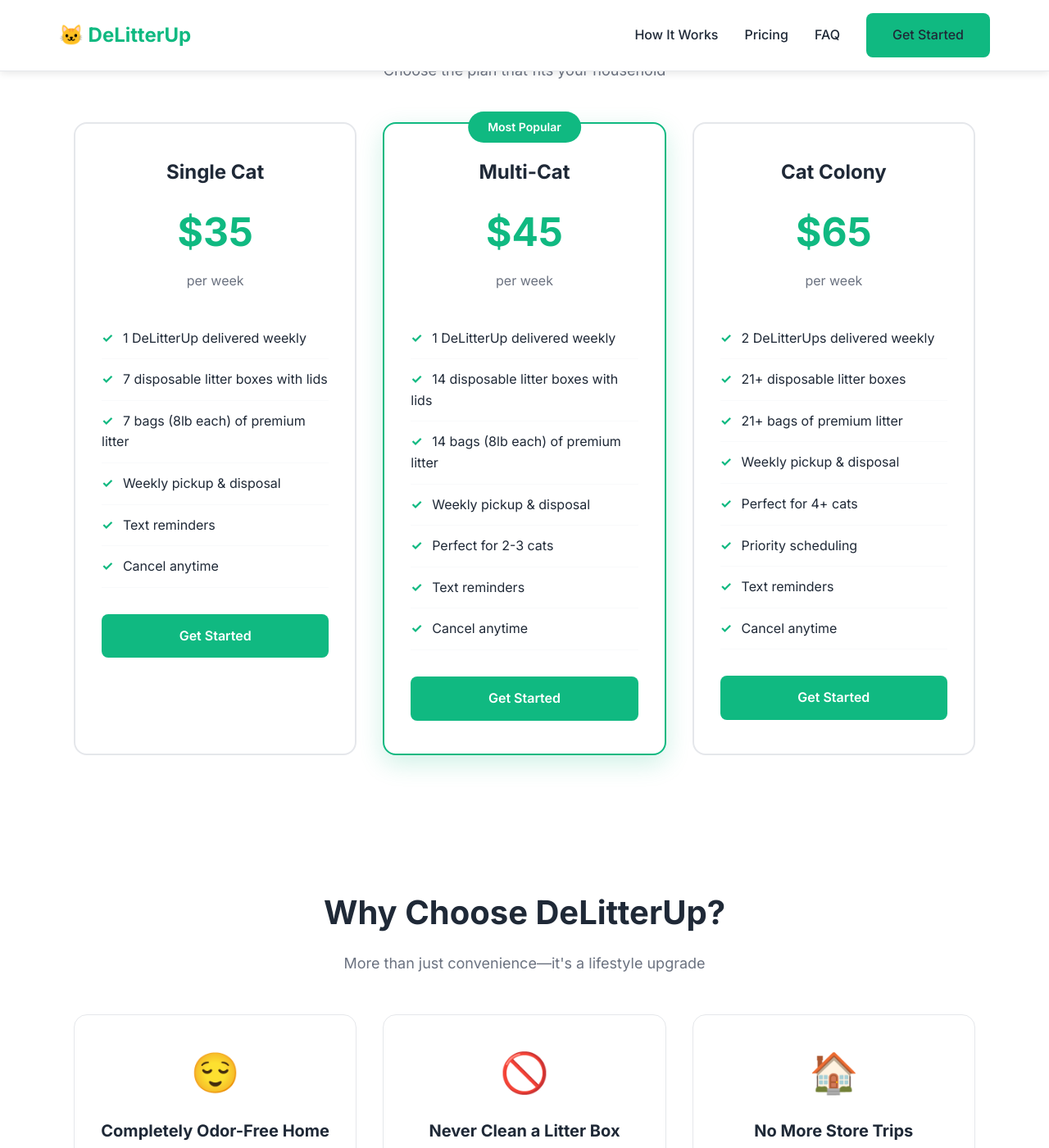
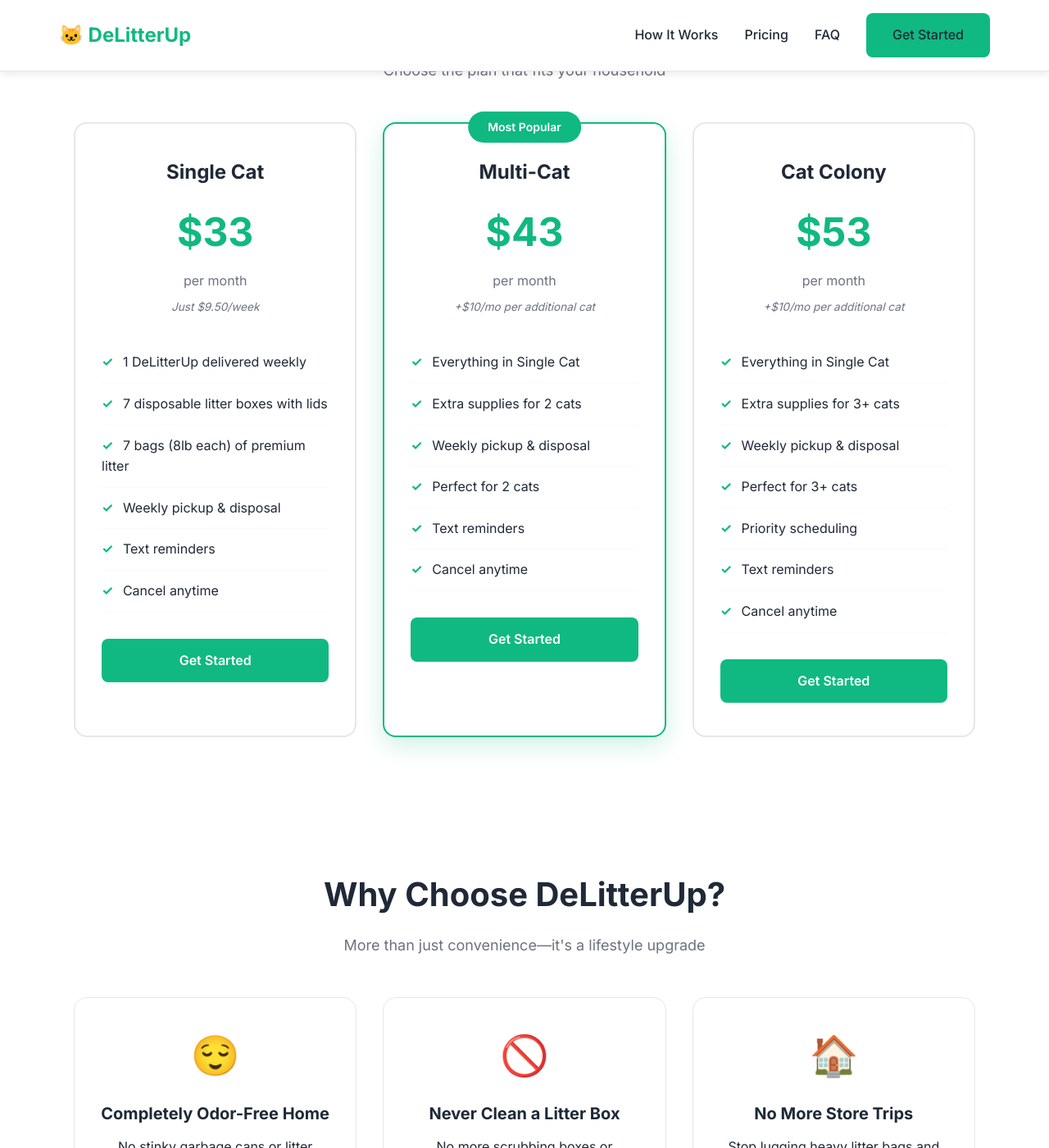
Before and after one commit to litterswap/website, a Jekyll site: the page built from index.html, in a window 1280 px wide and 1400 px high, scrolled down 2436 px. Shown: the whole window at 82% size. Built offline with Jekyll 4.4.1, drawn with Linux system fonts in a browser that asks for light colours.

Commit message:
Update pricing to $9.50 per week or $33 per month, with $10 per month for each additional cat (69ab3083e6c1e68cfd153e2b)

```diff
--- a/admin/config.yml
+++ b/admin/config.yml
@@ -84,9 +84,10 @@ collections:
     fields:
       - {label: "Plan Name", name: "name", widget: "string"}
       - {label: "Price", name: "price", widget: "number"}
-      - {label: "Period", name: "period", widget: "string", default: "per week"}
+      - {label: "Period", name: "period", widget: "string", default: "per month"}
       - {label: "Featured Plan", name: "featured", widget: "boolean", default: false}
       - {label: "Badge Text", name: "badge", widget: "string", required: false, hint: "e.g., Most Popular"}
+      - {label: "Price Note", name: "price_note", widget: "string", required: false, hint: "e.g., Just $9.50/week"}
       - {label: "Features List", name: "features", widget: "list", field: {label: "Feature", name: "feature", widget: "string"}}
       - {label: "Display Order", name: "order", widget: "number", default: 1}
 
--- a/assets/css/style.css
+++ b/assets/css/style.css
@@ -319,6 +319,13 @@ section {
 
 .plan-period {
     color: var(--text-light);
+    margin-bottom: 0.5rem;
+}
+
+.plan-price-note {
+    color: var(--text-light);
+    font-size: 0.85rem;
+    font-style: italic;
     margin-bottom: 2rem;
 }
 
--- a/index.html
+++ b/index.html
@@ -85,6 +85,9 @@ title: DeLitterUp - Never Scoop Cat Litter Again
                 <div class="plan-name">{{ plan.name }}</div>
                 <div class="plan-price">${{ plan.price }}</div>
                 <div class="plan-period">{{ plan.period }}</div>
+                {% if plan.price_note %}
+                <div class="plan-price-note">{{ plan.price_note }}</div>
+                {% endif %}
                 <ul class="plan-features">
                     {% for feature in plan.features %}
                     <li>{{ feature }}</li>
@@ -238,7 +241,7 @@ title: DeLitterUp - Never Scoop Cat Litter Again
                     <select name="plan" required>
                         <option value="">Select...</option>
                         {% for plan in plans %}
-                        <option value="{{ plan.name | slugify }}">{{ plan.name }} - ${{ plan.price }}/week</option>
+                        <option value="{{ plan.name | slugify }}">{{ plan.name }} - ${{ plan.price }}/month</option>
                         {% endfor %}
                     </select>
                 </div>
```
Also changed, not shown: _pricing/cat-colony.md (+6 -6 lines), _pricing/multi-cat.md (+6 -6 lines), _pricing/single-cat.md (+3 -2 lines).
